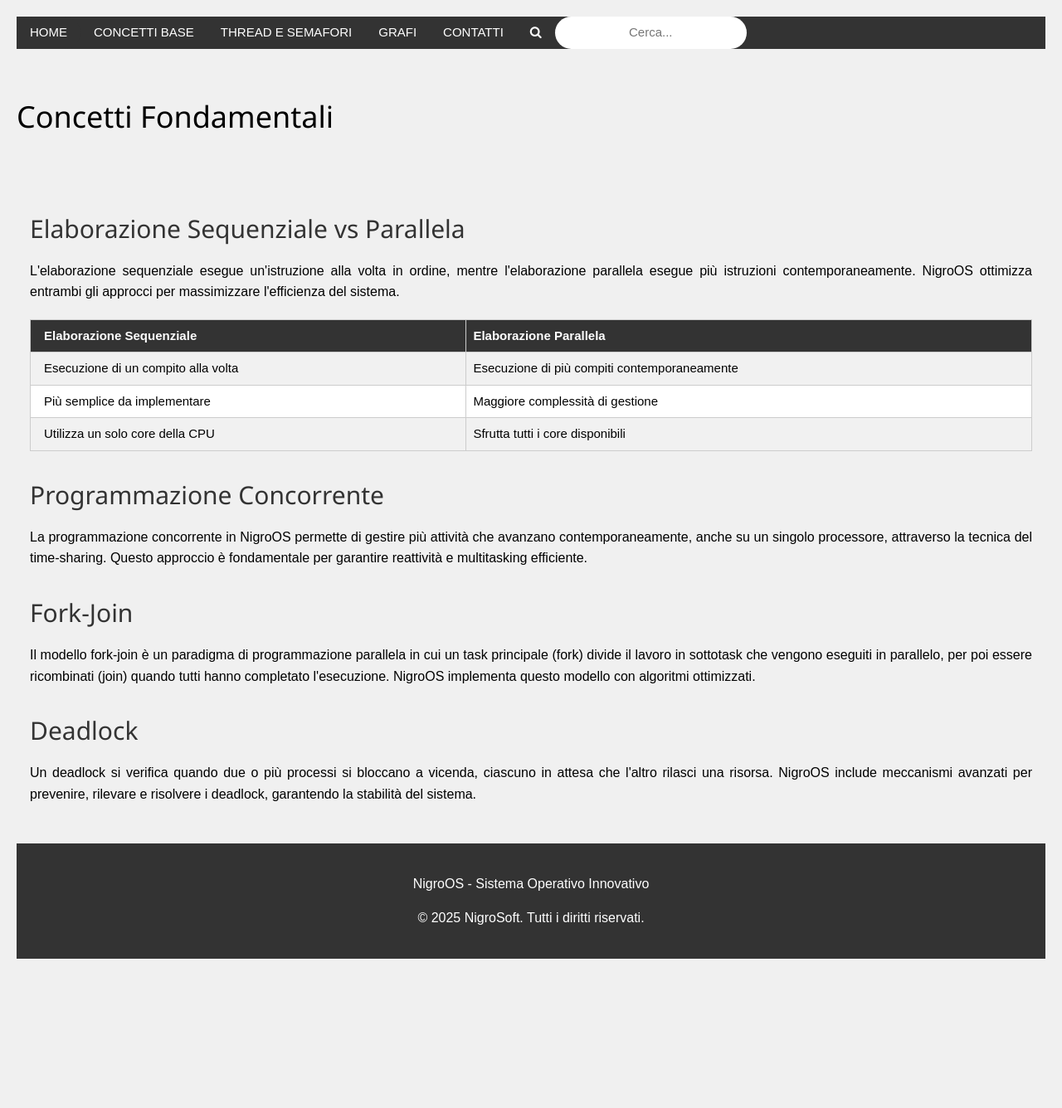
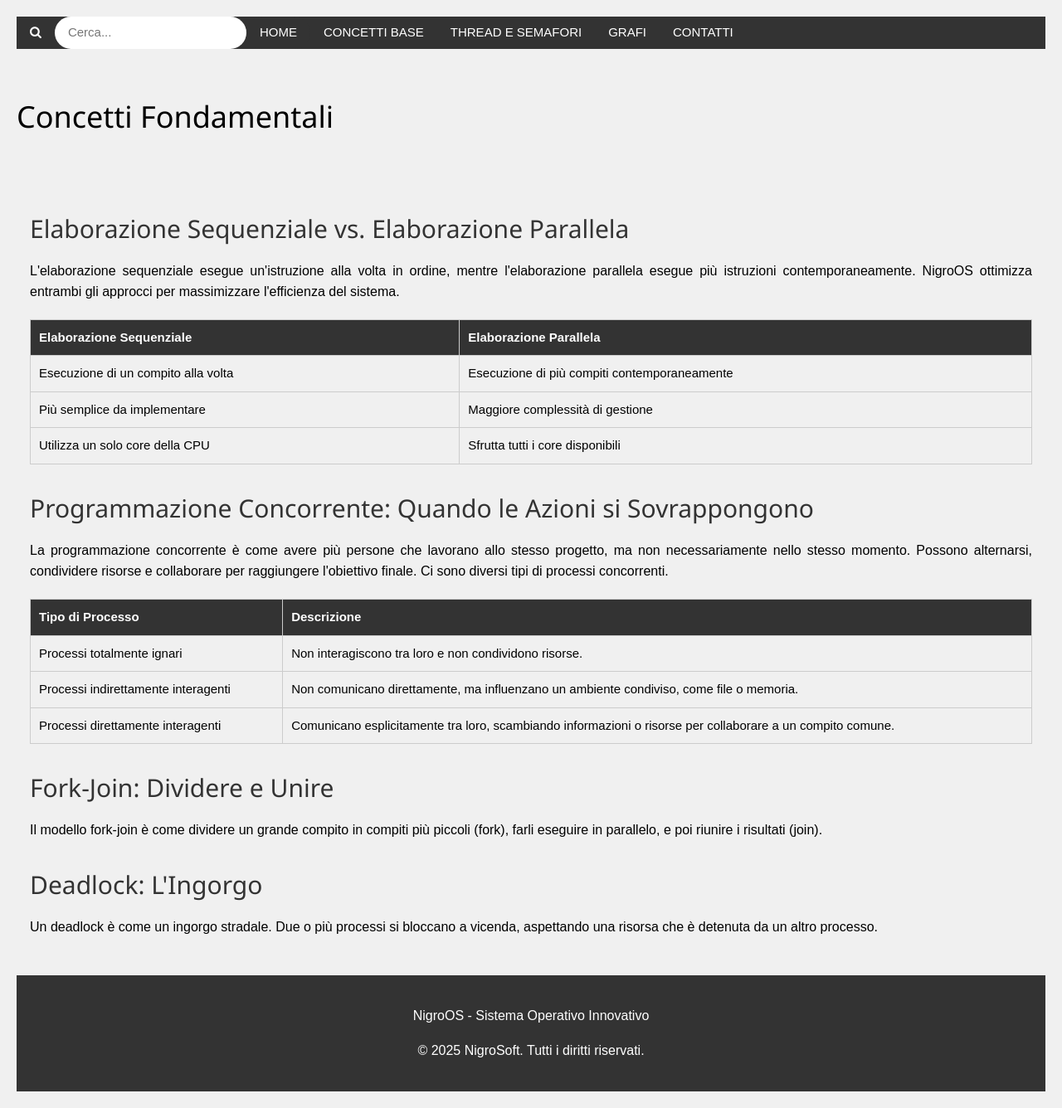
Before and after one commit to Matteo308/progetto-nigroos, a Flask app: page /concetti in a window 1280 px wide. Shown: the whole page at 83% size. Before the commit the page ends 1156 px from the top, so only its background shows below. Run offline with Flask 3, Linux system fonts and the light colour scheme.

Commit message:
grande commit

```diff
--- a/templates/concetti.html
+++ b/templates/concetti.html
@@ -3,14 +3,15 @@
 {% block intestazione %}Concetti Fondamentali{% endblock %}
 {% block corpo %}
 <div class="w3-container">
-  <h2>Elaborazione Sequenziale vs Parallela</h2>
+  <h2>Elaborazione Sequenziale vs. Elaborazione Parallela</h2>
   <p style="text-align: justify;">
     L'elaborazione sequenziale esegue un'istruzione alla volta in ordine, mentre l'elaborazione parallela
     esegue più istruzioni contemporaneamente. NigroOS ottimizza entrambi gli approcci per massimizzare
     l'efficienza del sistema.
   </p>
 
-  <table class="w3-table-all">
+
+  <table class="w3-table-all.center">
     <tr><th>Elaborazione Sequenziale</th><th>Elaborazione Parallela</th></tr>
     <tr>
       <td>Esecuzione di un compito alla volta</td>
@@ -26,25 +27,32 @@
     </tr>
   </table>
 
-  <h2>Programmazione Concorrente</h2>
+  <h2>Programmazione Concorrente: Quando le Azioni si Sovrappongono</h2>
   <p style="text-align: justify;">
-    La programmazione concorrente in NigroOS permette di gestire più attività che avanzano contemporaneamente,
-    anche su un singolo processore, attraverso la tecnica del time-sharing. Questo approccio è fondamentale
-    per garantire reattività e multitasking efficiente.
+   La programmazione concorrente è come avere più persone che lavorano allo stesso progetto, ma non necessariamente nello stesso momento. Possono alternarsi, condividere risorse e collaborare per raggiungere l'obiettivo finale. Ci sono diversi tipi di processi concorrenti.
   </p>
-
-  <h2>Fork-Join</h2>
+       <table class="w3-table-all.center">
+      <tr><th>Tipo di Processo</th><th>Descrizione</th></tr>
+      <tr>
+        <td>Processi totalmente ignari</td>
+        <td>Non interagiscono tra loro e non condividono risorse.</td>
+      </tr>
+      <tr>
+        <td>Processi indirettamente interagenti</td>
+        <td>Non comunicano direttamente, ma influenzano un ambiente condiviso, come file o memoria.</td>
+      </tr>
+      <tr>
+        <td>Processi direttamente interagenti</td>
+        <td>Comunicano esplicitamente tra loro, scambiando informazioni o risorse per collaborare a un compito comune.</td>
+      </tr>
+    </table>
+  <h2>Fork-Join: Dividere e Unire</h2>
   <p style="text-align: justify;">
-    Il modello fork-join è un paradigma di programmazione parallela in cui un task principale (fork)
-    divide il lavoro in sottotask che vengono eseguiti in parallelo, per poi essere ricombinati (join)
-    quando tutti hanno completato l'esecuzione. NigroOS implementa questo modello con algoritmi ottimizzati.
+    Il modello fork-join è come dividere un grande compito in compiti più piccoli (fork), farli eseguire in parallelo, e poi riunire i risultati (join).
   </p>
-
-  <h2>Deadlock</h2>
+  <h2>Deadlock: L'Ingorgo</h2>
   <p style="text-align: justify;">
-    Un deadlock si verifica quando due o più processi si bloccano a vicenda, ciascuno in attesa che l'altro
-    rilasci una risorsa. NigroOS include meccanismi avanzati per prevenire, rilevare e risolvere i deadlock,
-    garantendo la stabilità del sistema.
+  Un deadlock è come un ingorgo stradale. Due o più processi si bloccano a vicenda, aspettando una risorsa che è detenuta da un altro processo.
   </p>
 </div>
 
--- a/templates/contatti.html
+++ b/templates/contatti.html
@@ -7,7 +7,7 @@
 
   <div class="w3-card w3-padding" style="max-width: 600px; margin: 0 auto;">
     <h3>NigroSoft S.p.A.</h3>
-    <p><i class="fa fa-map-marker"></i> Via dell'Innovazione, 42 - 00100 Roma, Italia</p>
+    <p><i class="fa fa-map-marker"></i> Via del Cielo, 77 - 72020 Cellino San Marco, Italia</p>
     <p><i class="fa fa-phone"></i> +39 06 1234567</p>
     <p><i class="fa fa-envelope"></i> info@nigrosoft.com</p>
     <p><i class="fa fa-globe"></i> www.nigrosoft.com</p>
--- a/templates/grafi.html
+++ b/templates/grafi.html
@@ -9,7 +9,7 @@
     NigroOS include strumenti avanzati per analizzare e ottimizzare questi grafi.
   </p>
 
-  <img src="/static/grafo.png" alt="Grafo delle Precedenze" style="max-width: 100%; margin: 20px 0;">
+  <img src="/static/Screenshot 2025-05-21 172509.png" alt="Grafo delle Precedenze" style="max-width: 100%; margin: 20px 0;">
 
   <h3>Interpretazione del grafo</h3>
   <ul style="text-align: left; max-width: 800px; margin: 0 auto;">
--- a/templates/home.html
+++ b/templates/home.html
@@ -3,7 +3,7 @@
 {% block intestazione %}Benvenuti in NigroOS{% endblock %}
 {% block corpo %}
 <div class="w3-container w3-center">
-  <img src="/static/nigroos.png" alt="NigroOS Logo" style="max-width: 300px;">
+  <img src="/static/so nigros.png" alt="NigroOS Logo" style="max-width: 300px;">
   <h2>Il sistema operativo del futuro</h2>
   <p style="text-align: justify; max-width: 800px; margin: 0 auto;">
     NigroOS è un sistema operativo rivoluzionario progettato da NigroSoft per offrire prestazioni
--- a/templates/index.html
+++ b/templates/index.html
@@ -31,13 +31,13 @@
 </head>
 <body>
   <div class="w3-bar">
+    <a href="#" class="w3-bar-item w3-button w3-left"><i class="fa fa-search"></i></a>
+    <input type="text" class="w3-bar-item w3-round-xxlarge w3-input w3-left" placeholder="Cerca...">
     <a href="/home" class="w3-bar-item w3-button w3-round-xxlarge w3-center">HOME</a>
     <a href="/concetti" class="w3-bar-item w3-button w3-center">CONCETTI BASE</a>
     <a href="/thread" class="w3-bar-item w3-button w3-center">THREAD E SEMAFORI</a>
     <a href="/grafi" class="w3-bar-item w3-button w3-center">GRAFI</a>
     <a href="/contatti" class="w3-bar-item w3-button w3-center">CONTATTI</a>
-    <a href="#" class="w3-bar-item w3-button w3-center"><i class="fa fa-search"></i></a>
-    <input type="text" class="w3-bar-item w3-round-xxlarge w3-input w3-center" placeholder="Cerca...">
   </div>
 
   <br><br>
```
Also changed, not shown: templates/thread.html (+76 -12 lines), static/Screenshot 2025-05-21 172509.png (added), static/nigrosoft image 1.png (added), static/so nigros.png (added).
